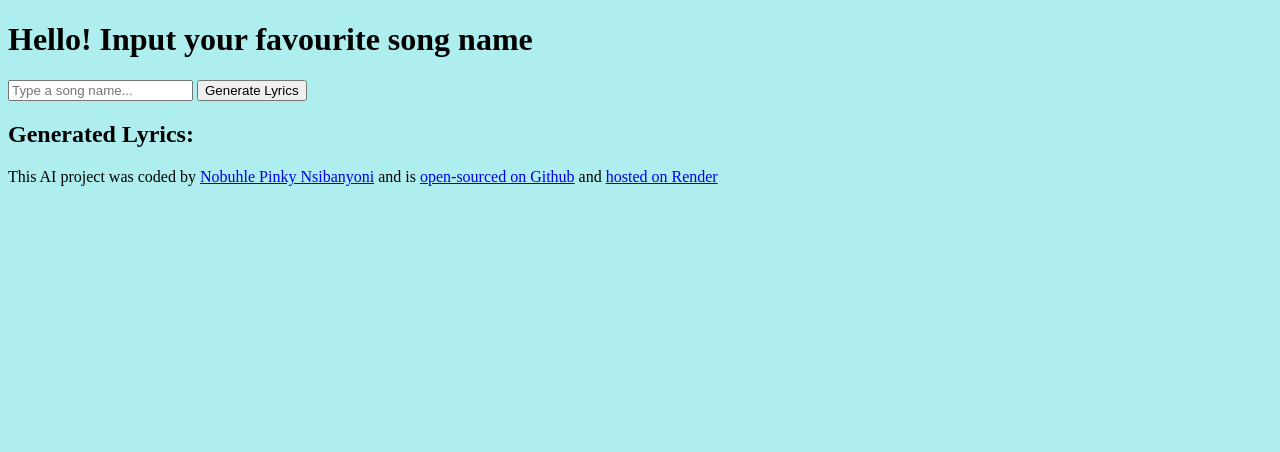
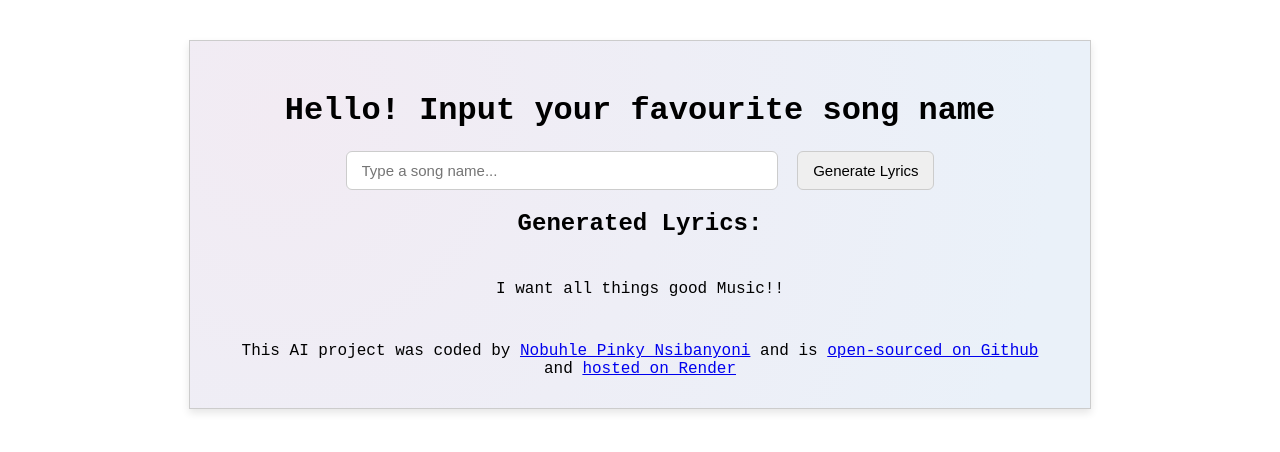
Before and after one commit to nobuhlepinky/AI-song-lyric-generator, a plain HTML site: page index.html in a window 1280 px wide. Drawn offline with Linux system fonts and the light colour scheme.

Commit message:
Added styling to the project

```diff
--- a/index.html
+++ b/index.html
@@ -7,20 +7,21 @@
     <title>Song Lyric Generator</title>
   </head>
   <body>
+    <div class="container">
       <h1>Hello! Input your favourite song name</h1>
       <form>
         <input
           type="text"
-        id="song-input"
+          class="song-input"
           placeholder="Type a song name..."
           autocomplete="off"
         />
 
-      <button type="submit">Generate Lyrics</button>
+        <button type="submit" class="submit">Generate Lyrics</button>
       </form>
-    <div id="lyrics-output">
+      <div>
         <h2>Generated Lyrics:</h2>
-      <p id="lyrics-text"></p>
+        <p>I want all things good Music!!</p>
       </div>
 
       <footer>
@@ -39,6 +40,7 @@
           >hosted on Render</a
         >
       </footer>
+    </div>
 
     <script src="script.js"></script>
   </body>
--- a/style.css
+++ b/style.css
@@ -1,3 +1,51 @@
 body {
-  background: paleturquoise;
+  font-family: "Courier New", Courier, monospace;
 }
+
+.container {
+  width: 800px;
+  text-align: center;
+  margin: 0 auto;
+  border: 1px solid #ccc;
+  padding: 30px 50px;
+  margin-top: 40px;
+  background: radial-gradient(
+    circle at 10% 20%,
+    rgb(242, 235, 243) 0%,
+    rgb(234, 241, 249) 90.1%
+  );
+  box-shadow: 0px 4px 8px rgba(0, 0, 0, 0.1);
+}
+.song-input {
+  font-size: 15px;
+  padding: 10px 15px;
+  width: 50%;
+  border-radius: 6px;
+  border: 1px solid #ccc;
+}
+.submit {
+  font-size: 15px;
+  padding: 10px 15px;
+  margin-left: 10px;
+  cursor: pointer;
+  border-radius: 6px;
+  border: 1px solid #ccc;
+  color: radial-gradient(
+    circle at 10% 20%,
+    rgb(242, 235, 243) 0%,
+    rgb(234, 241, 249) 90.1%
+  );
+}
+
+.submit:hover {
+  background: white;
+}
+
+p {
+  font-size: 16px;
+  line-height: 1.6;
+  border: 1px;
+  padding: 20px;
+  width: 70%;
+  margin: 20px auto;
+}
```
Lines whose indentation alone changed are shown as unchanged.
